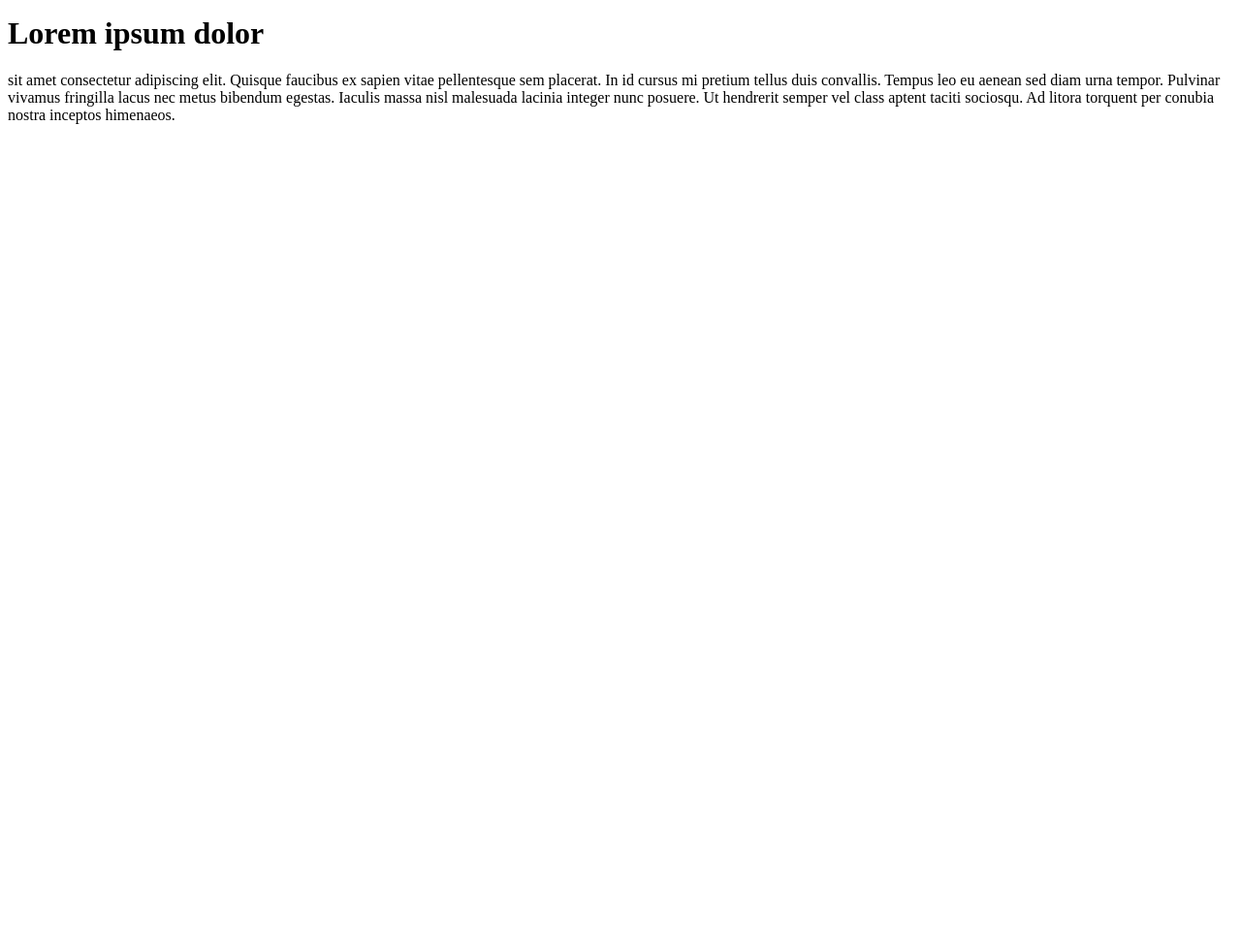
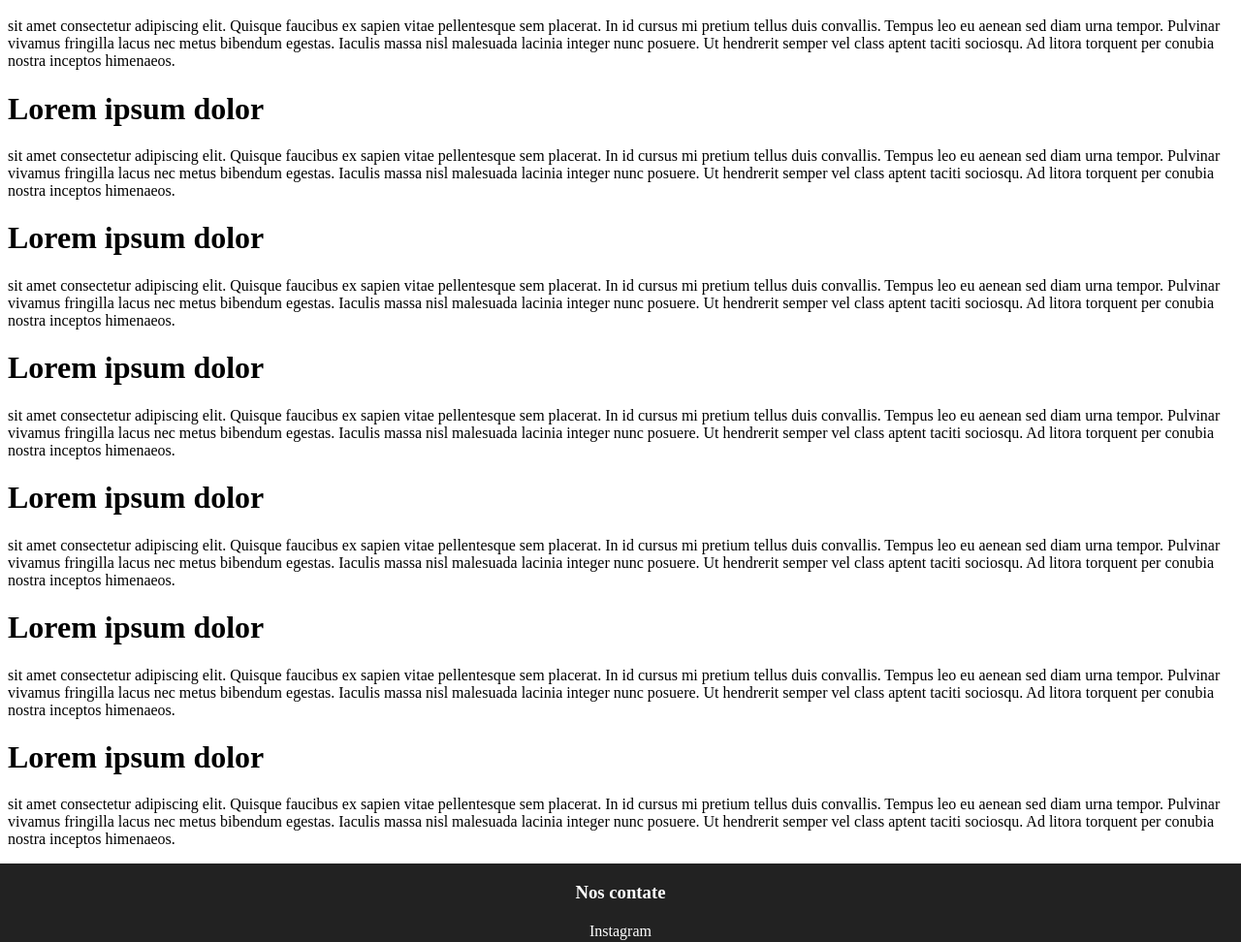
Before and after one commit to marcosoaresalves05-dotcom/Projeto-de-Loja, a plain HTML site: page index.html in a window 1280 px wide. Shown: the part 928-1900 px from the top of the page at 97% size. Before the commit the page ends 1155 px from the top, so only its background shows below. Drawn offline with Linux system fonts and the light colour scheme.

Commit message:
Consertos visuais mínimos
Consegui consertar o cabeçalho e o footer, o cabeçalho já não tem mais margens, e o footer

```diff
--- a/index.html
+++ b/index.html
@@ -63,6 +63,42 @@
         diam urna tempor. Pulvinar vivamus fringilla lacus nec metus bibendum egestas. Iaculis
         massa nisl malesuada lacinia integer nunc posuere. Ut hendrerit semper vel class aptent
         taciti sociosqu. Ad litora torquent per conubia nostra inceptos himenaeos.</p>
+        <h1>Lorem ipsum dolor</h1>
+        <p>sit amet consectetur adipiscing elit. Quisque faucibus ex sapien vitae pellentesque
+        sem placerat. In id cursus mi pretium tellus duis convallis. Tempus leo eu aenean sed
+        diam urna tempor. Pulvinar vivamus fringilla lacus nec metus bibendum egestas. Iaculis
+        massa nisl malesuada lacinia integer nunc posuere. Ut hendrerit semper vel class aptent
+        taciti sociosqu. Ad litora torquent per conubia nostra inceptos himenaeos.</p>
+        <h1>Lorem ipsum dolor</h1>
+        <p>sit amet consectetur adipiscing elit. Quisque faucibus ex sapien vitae pellentesque
+        sem placerat. In id cursus mi pretium tellus duis convallis. Tempus leo eu aenean sed
+        diam urna tempor. Pulvinar vivamus fringilla lacus nec metus bibendum egestas. Iaculis
+        massa nisl malesuada lacinia integer nunc posuere. Ut hendrerit semper vel class aptent
+        taciti sociosqu. Ad litora torquent per conubia nostra inceptos himenaeos.</p>
+        <h1>Lorem ipsum dolor</h1>
+        <p>sit amet consectetur adipiscing elit. Quisque faucibus ex sapien vitae pellentesque
+        sem placerat. In id cursus mi pretium tellus duis convallis. Tempus leo eu aenean sed
+        diam urna tempor. Pulvinar vivamus fringilla lacus nec metus bibendum egestas. Iaculis
+        massa nisl malesuada lacinia integer nunc posuere. Ut hendrerit semper vel class aptent
+        taciti sociosqu. Ad litora torquent per conubia nostra inceptos himenaeos.</p>
+        <h1>Lorem ipsum dolor</h1>
+        <p>sit amet consectetur adipiscing elit. Quisque faucibus ex sapien vitae pellentesque
+        sem placerat. In id cursus mi pretium tellus duis convallis. Tempus leo eu aenean sed
+        diam urna tempor. Pulvinar vivamus fringilla lacus nec metus bibendum egestas. Iaculis
+        massa nisl malesuada lacinia integer nunc posuere. Ut hendrerit semper vel class aptent
+        taciti sociosqu. Ad litora torquent per conubia nostra inceptos himenaeos.</p>
+        <h1>Lorem ipsum dolor</h1>
+        <p>sit amet consectetur adipiscing elit. Quisque faucibus ex sapien vitae pellentesque
+        sem placerat. In id cursus mi pretium tellus duis convallis. Tempus leo eu aenean sed
+        diam urna tempor. Pulvinar vivamus fringilla lacus nec metus bibendum egestas. Iaculis
+        massa nisl malesuada lacinia integer nunc posuere. Ut hendrerit semper vel class aptent
+        taciti sociosqu. Ad litora torquent per conubia nostra inceptos himenaeos.</p>
+        <h1>Lorem ipsum dolor</h1>
+        <p>sit amet consectetur adipiscing elit. Quisque faucibus ex sapien vitae pellentesque
+        sem placerat. In id cursus mi pretium tellus duis convallis. Tempus leo eu aenean sed
+        diam urna tempor. Pulvinar vivamus fringilla lacus nec metus bibendum egestas. Iaculis
+        massa nisl malesuada lacinia integer nunc posuere. Ut hendrerit semper vel class aptent
+        taciti sociosqu. Ad litora torquent per conubia nostra inceptos himenaeos.</p>
 
     <script src="script.js"></script>
 
--- a/styles.css
+++ b/styles.css
@@ -16,12 +16,13 @@ main {
     display: flex;
     justify-content: space-between;
     align-items: center;
-    padding: 12px 24px;
+    padding: 5px 24px;
     background: var(--cinza-dark);
     width: 100%;
     color: var(--texto-branco);
     left: 0;
     top: 0;
+    position: fixed;
 }
 a {
     color: var(--texto-branco);
@@ -40,11 +41,11 @@ footer {
     background: var(--cinza-dark);
     width: 100%;
     color: var(--texto-branco);
-    position: fixed;
+    position: absolute;
     text-align: center;
     left: 0;
-    bottom: 0;
+    bottom: -1;
 }
 body {
-    padding-bottom: 75px;
+    padding-top: 35px;
 }
```
